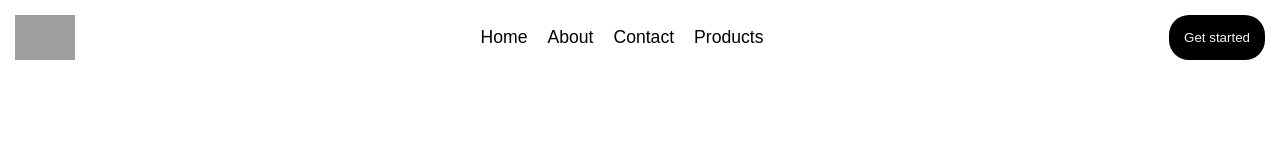
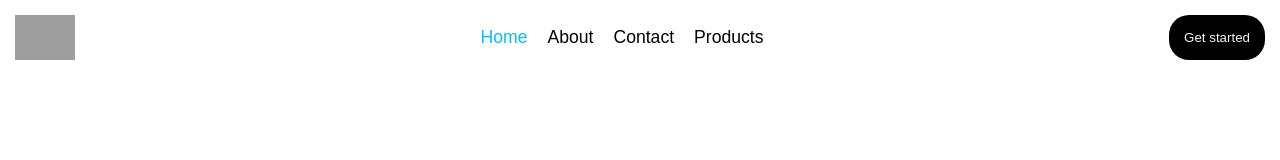
Before and after one commit to nima-karkhaneh/learn-react-router, a React (Vite) app: page / in a window 1280 px wide. Shown: the top 160 px of the page. Built offline with nearby package versions, Linux system fonts and the light colour scheme; grey boxes are pictures that could not be loaded.

Commit message:
change Link tag to NavLink tag to color the active page for better user experience

```diff
--- a/src/App.jsx
+++ b/src/App.jsx
@@ -4,22 +4,25 @@ import Home from "./pages/Home.jsx";
 import Contact from "./pages/Contact.jsx";
 import About from "./pages/About.jsx";
 import Products from "./pages/Products.jsx";
-import { Route, Routes } from "react-router-dom";
+import {createBrowserRouter, createRoutesFromElements, Route, RouterProvider } from "react-router-dom";
+import RootLayout from "./layout/RootLayout.jsx";
 
 
 function App() {
+
+    const router = createBrowserRouter(
+        createRoutesFromElements(
+            <Route path="/" element={<RootLayout />}>
+                <Route index element={<Home />}></Route>
+                <Route path='about' element={<About />}></Route>
+                <Route path='contact' element={<Contact />}></Route>
+                <Route path='products' element={<Products />}></Route>
+
+            </Route>
+        )
+    )
     return(
-        <div>
-            <Navbar />
-            <div className="routes">
-                <Routes>
-                    <Route path='/' element={<Home />}></Route>
-                    <Route path='/about' element={<About />}></Route>
-                    <Route path='/contact' element={<Contact />}></Route>
-                    <Route path='/products' element={<Products />}></Route>
-                </Routes>
-            </div>
-        </div>
+     <RouterProvider router={router} />
     )
 }
 
--- a/src/components/Navbar.jsx
+++ b/src/components/Navbar.jsx
@@ -1,16 +1,15 @@
 import React from 'react'
-import { Link } from 'react-router-dom'
+import { NavLink } from 'react-router-dom'
 
 function Navbar() {
     return(
         <div className="navbar">
             <img src="https://encrypted-tbn0.gstatic.com/images?q=tbn:ANd9GcSVioH8m7Ig5IwAY5UVpr5Ng8YYR9yi0lYSXQ&s" alt=""/>
             <ul>
-                <Link to="/"><li>Home</li></Link>
-                <Link to="/about"><li>About</li></Link>
-                <Link to="/contact"><li>Contact</li></Link>
-                <Link to="/products"><li>Products</li></Link>
-
+                <NavLink to="/"><li>Home</li></NavLink>
+                <NavLink to="/about"><li>About</li></NavLink>
+                <NavLink to="/contact"><li>Contact</li></NavLink>
+                <NavLink to="/products"><li>Products</li></NavLink>
             </ul>
             <button>Get started</button>
         </div>
--- a/src/index.css
+++ b/src/index.css
@@ -8,6 +8,9 @@
 a{
   color: inherit;
   text-decoration: none;
+}
+a.active {
+  color: deepskyblue;
 }
 li {
   list-style: none;
--- /dev/null
+++ b/src/layout/RootLayout.jsx
@@ -0,0 +1,17 @@
+import React from 'react'
+import Navbar from "../components/Navbar.jsx";
+import {Outlet} from "react-router-dom";
+
+function RootLayout() {
+    return(
+        <div>
+            <Navbar />
+            <div className="routes">
+                <Outlet />
+            </div>
+
+        </div>
+    )
+}
+
+export default RootLayout;
--- a/src/main.jsx
+++ b/src/main.jsx
@@ -2,10 +2,8 @@ import { StrictMode } from 'react'
 import { createRoot } from 'react-dom/client'
 import './index.css'
 import App from './App.jsx'
-import { BrowserRouter } from "react-router-dom";
+
 
 createRoot(document.getElementById('root')).render(
-  <BrowserRouter>
     <App />
-  </BrowserRouter>
 )
```
